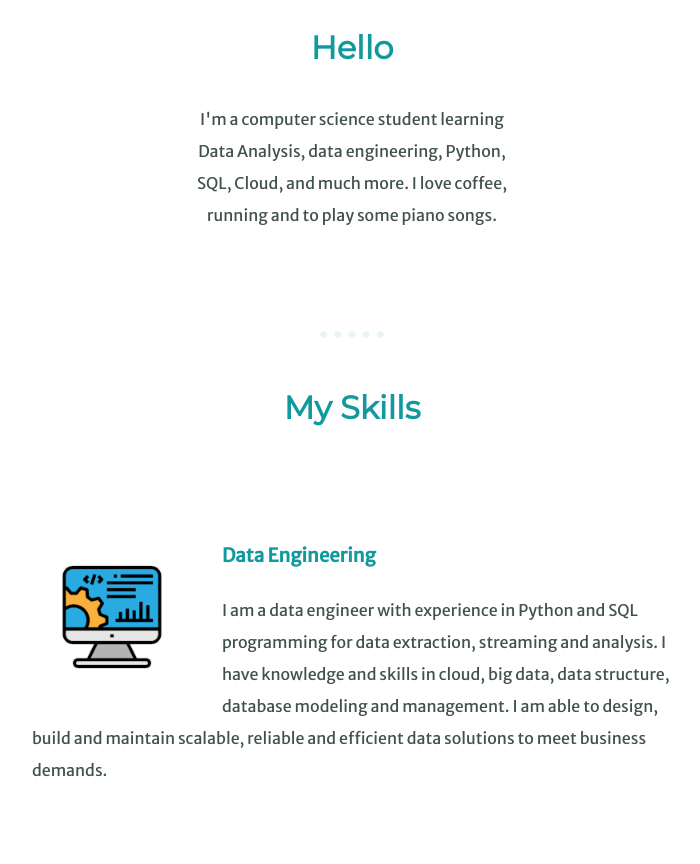
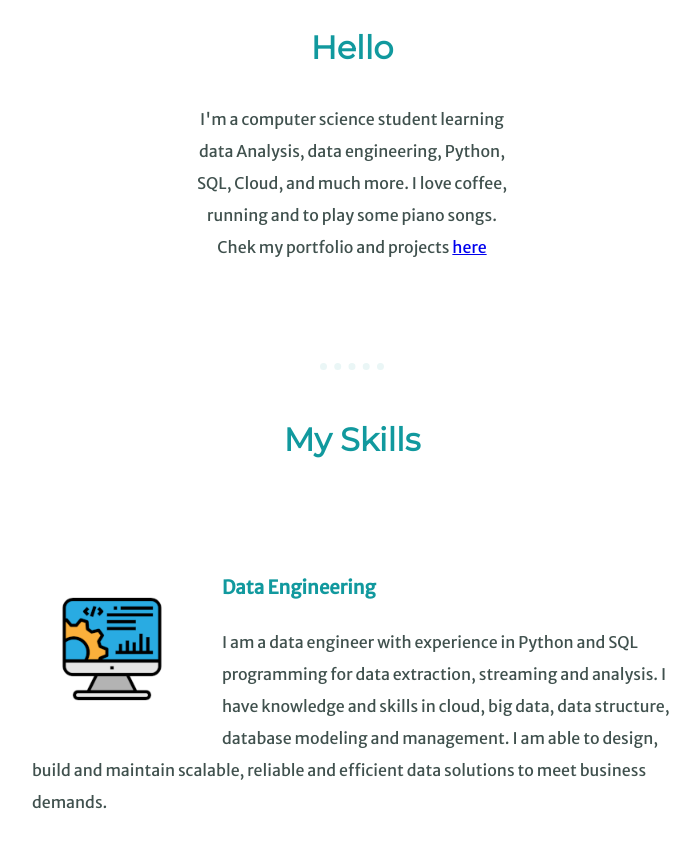
Before and after one commit to ovictordavid/my-personal-site, a plain HTML site: page index.html in a window 1280 px wide. Shown: the part 1088-1952 px from the top of the page, without its empty margins (288-988 px from the left). Drawn offline with Linux system fonts and the light colour scheme; a web font is replaced by a local one.

Commit message:
link add

```diff
--- a/index.html
+++ b/index.html
@@ -27,7 +27,9 @@
     <div class="profile">
       <img class="profile-picture" src="images/profile picture.png" alt="Profile picture">
       <h2>Hello</h2>
-      <p class="paragrafo-middle">I'm a computer science student learning Data Analysis, data engineering, Python, SQL, Cloud, and much more. I love coffee, running and to play some piano songs.</p>
+      <p class="paragrafo-middle">I'm a computer science student learning data Analysis,
+         data engineering, Python, SQL, Cloud, and much more. I love coffee, running and to play some piano songs.
+         Chek my portfolio and projects <a href="https://ovictordavid.github.io/VictorPortfolio/">here</a></p>
     </div>
 
     <hr>
@@ -45,7 +47,7 @@
         </p>
       </div>
       <div class="skill-row">
-        <img class="machine" src="images/machine logo.png" alt="machine learning">
+        <img class="machine" src="images/machine logo.png" alt="">
         <h3>Data Analysis</h3>
         <p>I am a data analyst with expertise in measuring and evaluating metrics and KPIs.
           I can deliver data-driven insights and recommendations to stakeholders and clients,
```
